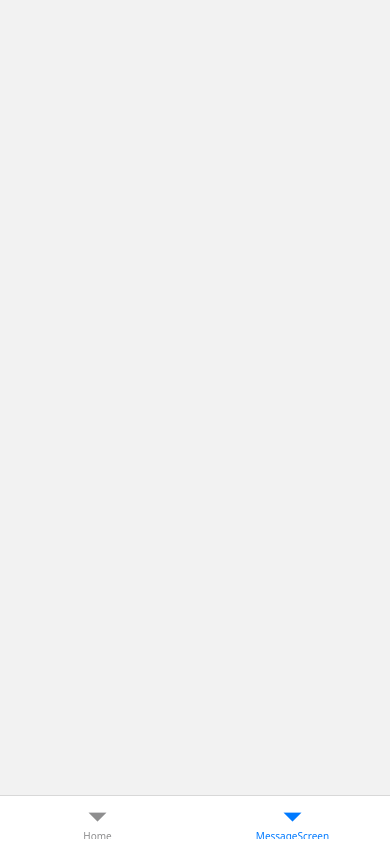
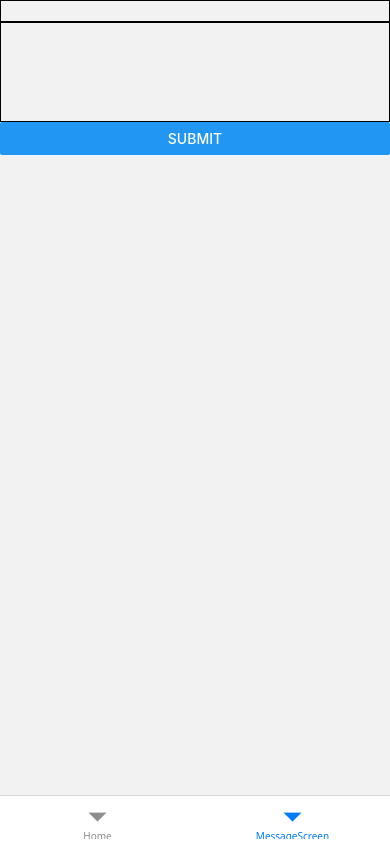
Before and after one commit to kofki/Time-Capsule-App, a React Native app in the folder frontend/: screen /MessageScreen in a window 390 px wide. Built offline with nearby package versions, Linux system fonts and the light colour scheme; no server answers.

Commit message:
Made a POST to submit a new message within the Message Screen

```diff
--- a/frontend/components/messages/message-list.js
+++ b/frontend/components/messages/message-list.js
@@ -8,7 +8,7 @@ function MessageList({data}){
     return (
         <View>
            <FlatList
-           data={data._j}
+           data={data}
            keyExtractor={item=> item.id}
            renderItem={renderItem}
            />
--- /dev/null
+++ b/frontend/components/messages/message-writer.js
@@ -0,0 +1,76 @@
+import { useState } from "react"
+import { TextInput, StyleSheet, View, Button } from "react-native"
+
+
+export const MessageWriter = () => {
+    const [title, setTitle] = useState("");
+    const [message, setMessage] = useState("");
+
+    function handleSubmit() {
+        const sumbit = async() => {
+            const response = await fetch('http://192.168.1.110:8000/api/message/', {
+                method: 'POST',
+                headers: {
+                    'Content-Type': 'application/json',
+
+                },
+                body: JSON.stringify({
+                    title: title,
+                    message: message,
+                    date_sent: '2024-12-24',
+                    date_received: '2024-12-24',
+
+                }),
+            });
+            const data = await response.json();
+            console.log(data);
+            return;
+        }
+        if (title.length <= 0 || message.length <= 0){
+            console.log("cannot send message, too short");
+            return;
+        }
+        sumbit();
+    }
+
+
+    return (
+        <View>
+            <View>
+                <TextInput
+                    style={styles.title}
+                    onChangeText={text=> setTitle(text)}
+                    value={title}
+                    autoCapitalize="sentences"
+                    defaultValue="Write a title for your message..."
+                />
+            </View>
+            <View>
+                <TextInput
+                    multiline
+                    numberOfLines={5}
+                    maxLength={200}
+                    style={styles.message}
+                    onChangeText={text => setMessage(text)}
+                    value={message}
+                    defaultValue="Write your message..."
+                />
+            </View>
+            <Button onPress={handleSubmit} title="Submit"/>
+
+        </View>
+
+    );
+}
+
+const styles = StyleSheet.create({
+    title: {
+        padding: 10,
+        borderWidth: 1,
+        height: 10,
+    },
+    message: {
+        borderWidth: 1,
+        height: 100
+    },
+})
--- a/frontend/screens/bottom-tabs/home-screen.js
+++ b/frontend/screens/bottom-tabs/home-screen.js
@@ -1,12 +1,26 @@
+import { useEffect, useState } from "react";
 import { View, Text, Button } from "react-native";
 import { SafeAreaView } from "react-native-safe-area-context";
+import MessageList from "../../components/messages/message-list";
 
 export const HomeScreen = () => {
+    const [data, setData] = useState([]);
+
+    useEffect(()=>{
+        const fetchData = async() => {
+            const response = await fetch('http://192.168.1.110:8000/api/message/');
+            const json = await response.json()
+            return json;
+
+        }
+        setData(fetchData());
+    }, [])
+
+
     return (
         <SafeAreaView>
-            <Text>
-                Home Screen
-            </Text>
+            <MessageList data={data}/>
         </SafeAreaView>
+
     );
 }
--- a/frontend/screens/bottom-tabs/message-screen.js
+++ b/frontend/screens/bottom-tabs/message-screen.js
@@ -1,25 +1,10 @@
-import MessageList from '../../components/messages/message-list'
 import { SafeAreaView } from 'react-native-safe-area-context';
-import { useEffect, useState } from 'react';
+import { MessageWriter } from '../../components/messages/message-writer';
 
 export const MessageScreen = ()=> {
-    const [data, setData] = useState([])
-
-    useEffect(()=>{
-        const fetchData = async() => {
-            const response = await fetch('http://192.168.1.110:8000/api/message/');
-            const json = await response.json()
-            return json;
-
-        }
-        setData(fetchData());
-    }, [])
-
-
-    return (
+    return(
         <SafeAreaView>
-            <MessageList data={data}/>
+            <MessageWriter/>
         </SafeAreaView>
-
     );
 }
```
Also changed, not shown: 1 other file (tests, documents, lock files or other folders).
